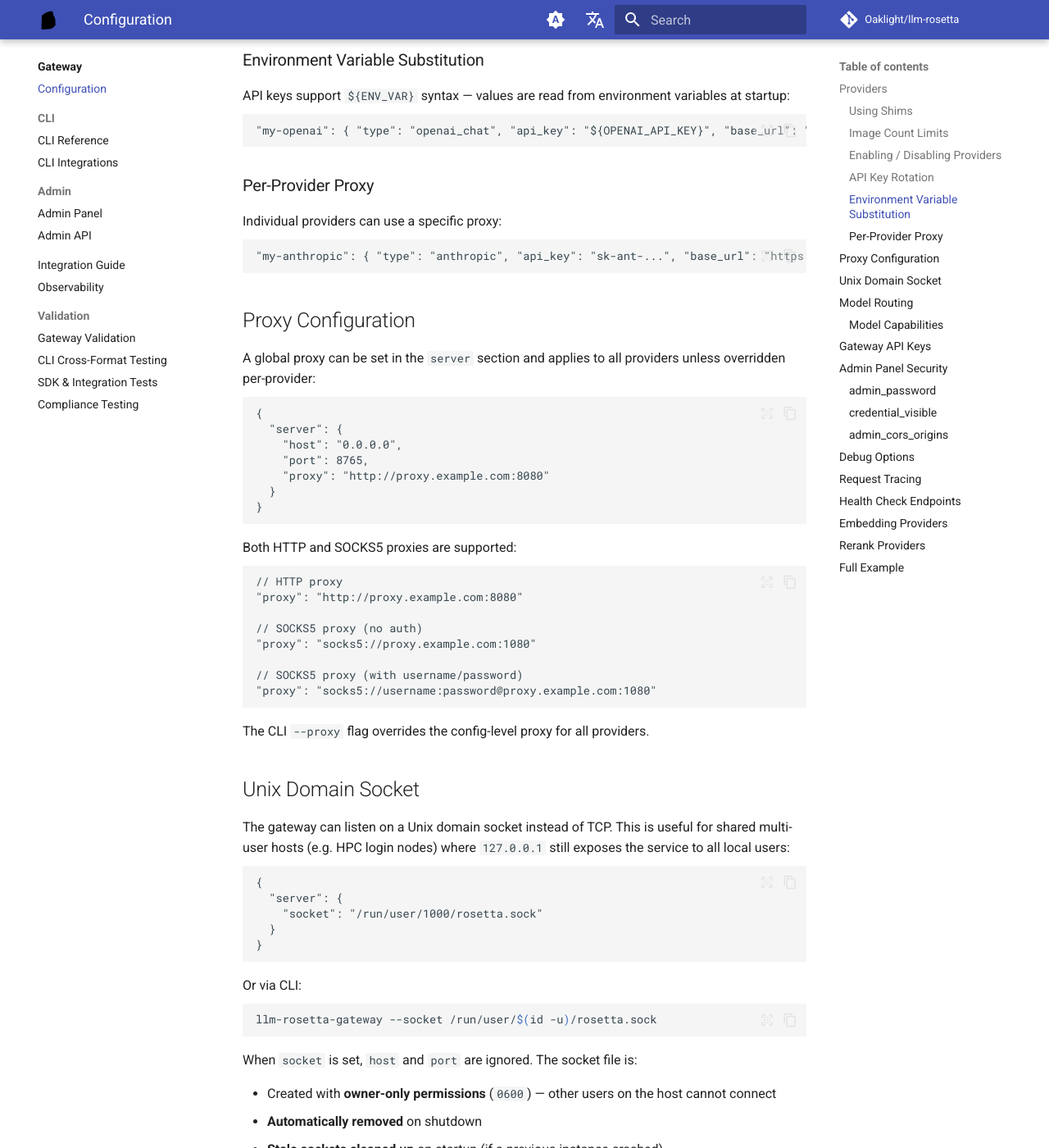
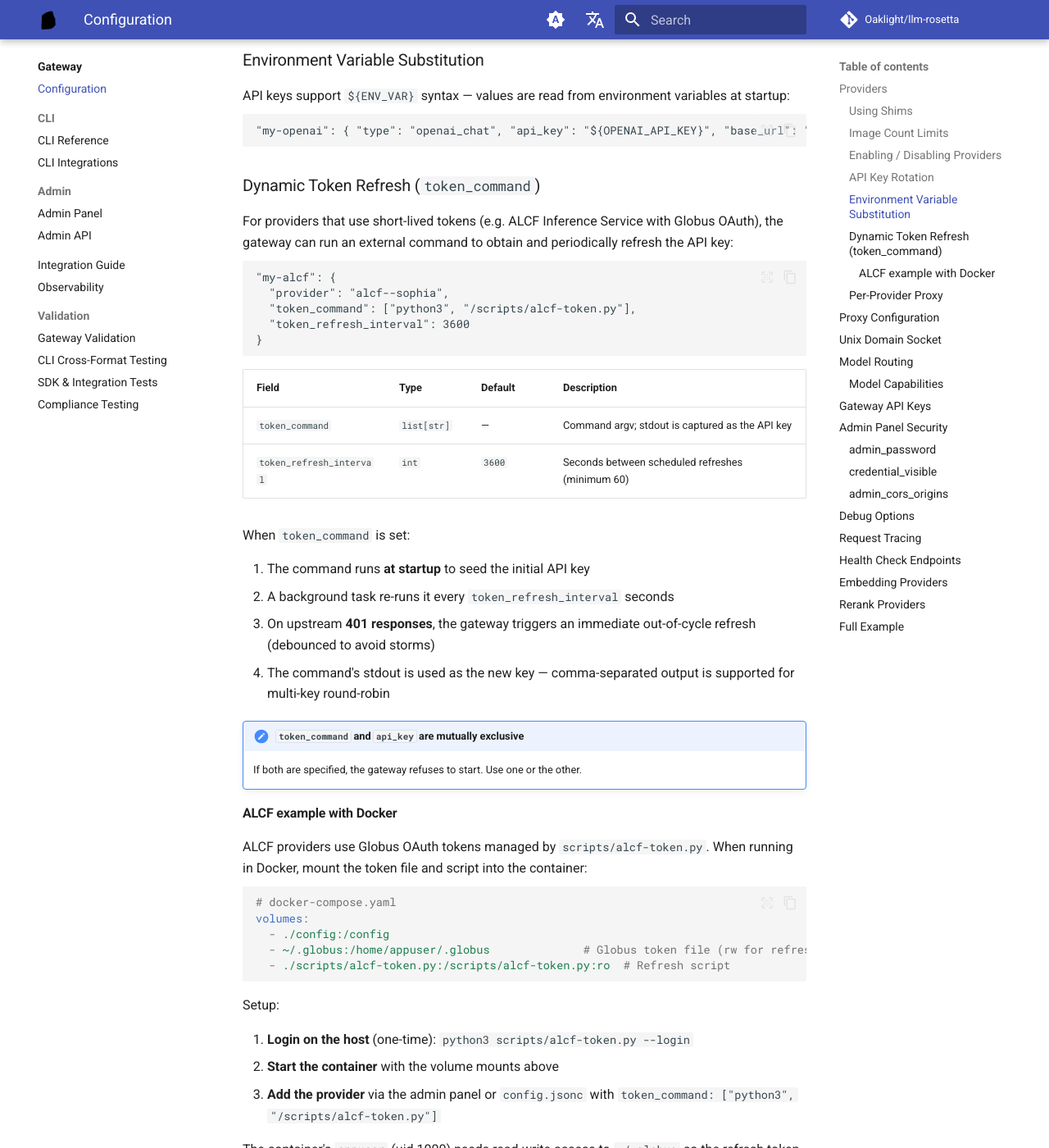
Before and after one commit to Oaklight/llm-rosetta, an MkDocs documentation site: the page built from docs/gateway/configuration.md, in a window 1280 px wide and 1400 px high, scrolled down 2599 px. Shown: the whole window at 82% size. Built offline with MkDocs 1.6.1 and Material for MkDocs 9.7.7, drawn with Linux system fonts in a browser that asks for light colours; comment, search, counter and statistics services are not loaded; some of the changed text lies outside the part shown.

Commit message:
docs: add token_command section and Docker Compose reference
Add Dynamic Token Refresh (token_command) section to configuration
page with ALCF Docker example. Add docker-compose.yaml reference to
gateway quickstart.

````diff
--- a/docs/gateway/configuration.md
+++ b/docs/gateway/configuration.md
@@ -97,6 +97,53 @@ API keys support `${ENV_VAR}` syntax — values are read from environment variab
 ```jsonc
 "my-openai": { "type": "openai_chat", "api_key": "${OPENAI_API_KEY}", "base_url": "https://api.openai.com/v1" }
 ```
+
+### Dynamic Token Refresh (`token_command`)
+
+For providers that use short-lived tokens (e.g. ALCF Inference Service with Globus OAuth), the gateway can run an external command to obtain and periodically refresh the API key:
+
+```jsonc
+"my-alcf": {
+  "provider": "alcf--sophia",
+  "token_command": ["python3", "/scripts/alcf-token.py"],
+  "token_refresh_interval": 3600
+}
+```
+
+| Field | Type | Default | Description |
+|-------|------|---------|-------------|
+| `token_command` | `list[str]` | — | Command argv; stdout is captured as the API key |
+| `token_refresh_interval` | `int` | `3600` | Seconds between scheduled refreshes (minimum 60) |
+
+When `token_command` is set:
+
+1. The command runs **at startup** to seed the initial API key
+2. A background task re-runs it every `token_refresh_interval` seconds
+3. On upstream **401 responses**, the gateway triggers an immediate out-of-cycle refresh (debounced to avoid storms)
+4. The command's stdout is used as the new key — comma-separated output is supported for multi-key round-robin
+
+!!! note "`token_command` and `api_key` are mutually exclusive"
+    If both are specified, the gateway refuses to start. Use one or the other.
+
+#### ALCF example with Docker
+
+ALCF providers use Globus OAuth tokens managed by `scripts/alcf-token.py`. When running in Docker, mount the token file and script into the container:
+
+```yaml
+# docker-compose.yaml
+volumes:
+  - ./config:/config
+  - ~/.globus:/home/appuser/.globus              # Globus token file (rw for refresh)
+  - ./scripts/alcf-token.py:/scripts/alcf-token.py:ro  # Refresh script
+```
+
+Setup:
+
+1. **Login on the host** (one-time): `python3 scripts/alcf-token.py --login`
+2. **Start the container** with the volume mounts above
+3. **Add the provider** via the admin panel or `config.jsonc` with `token_command: ["python3", "/scripts/alcf-token.py"]`
+
+The container's `appuser` (uid 1000) needs read-write access to `~/.globus` so the refresh token can be updated in place.
 
 ### Per-Provider Proxy
 
````
Also changed, not shown: docs/getting-started/gateway-quickstart.md (+2 -0 lines).
